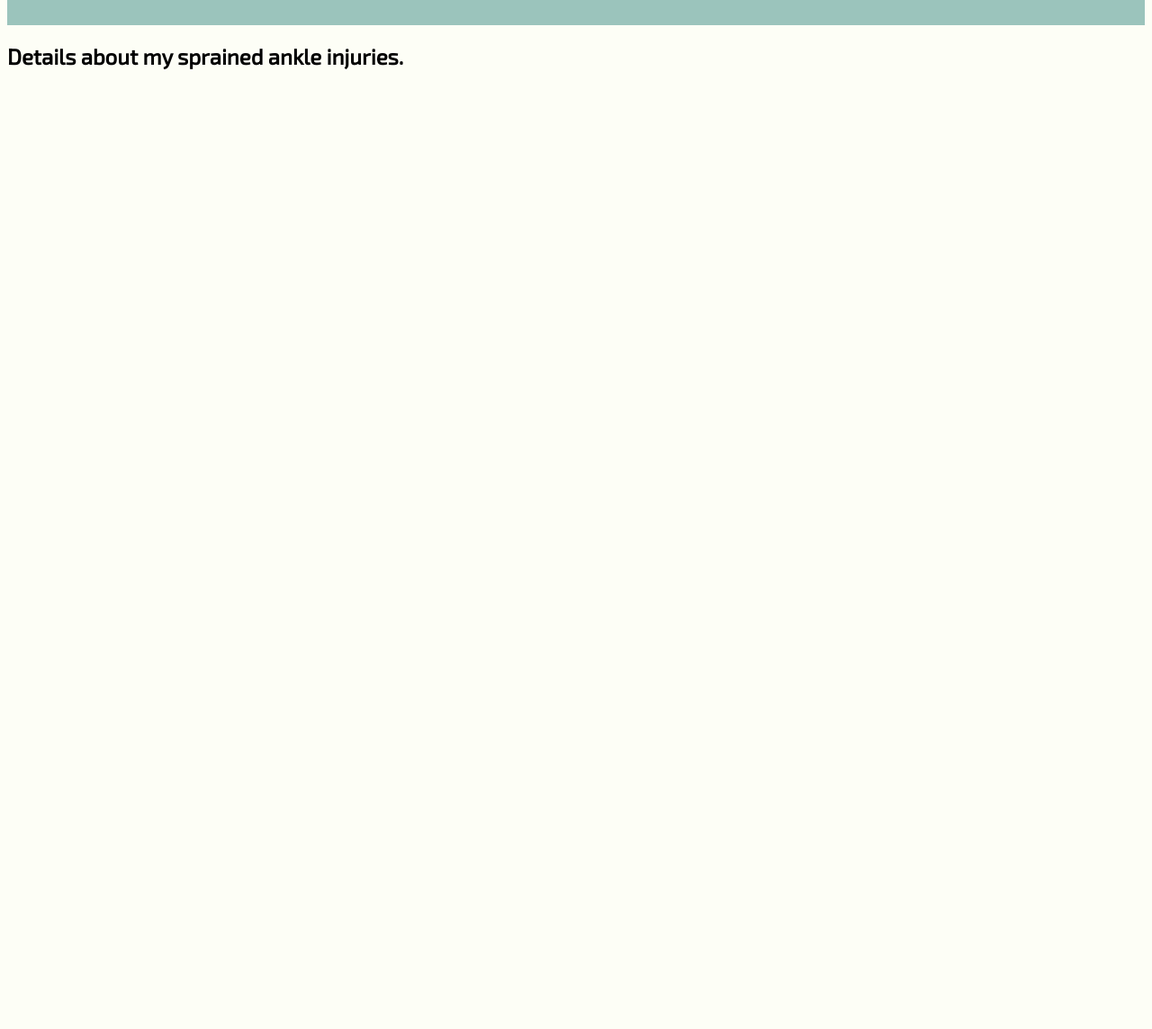
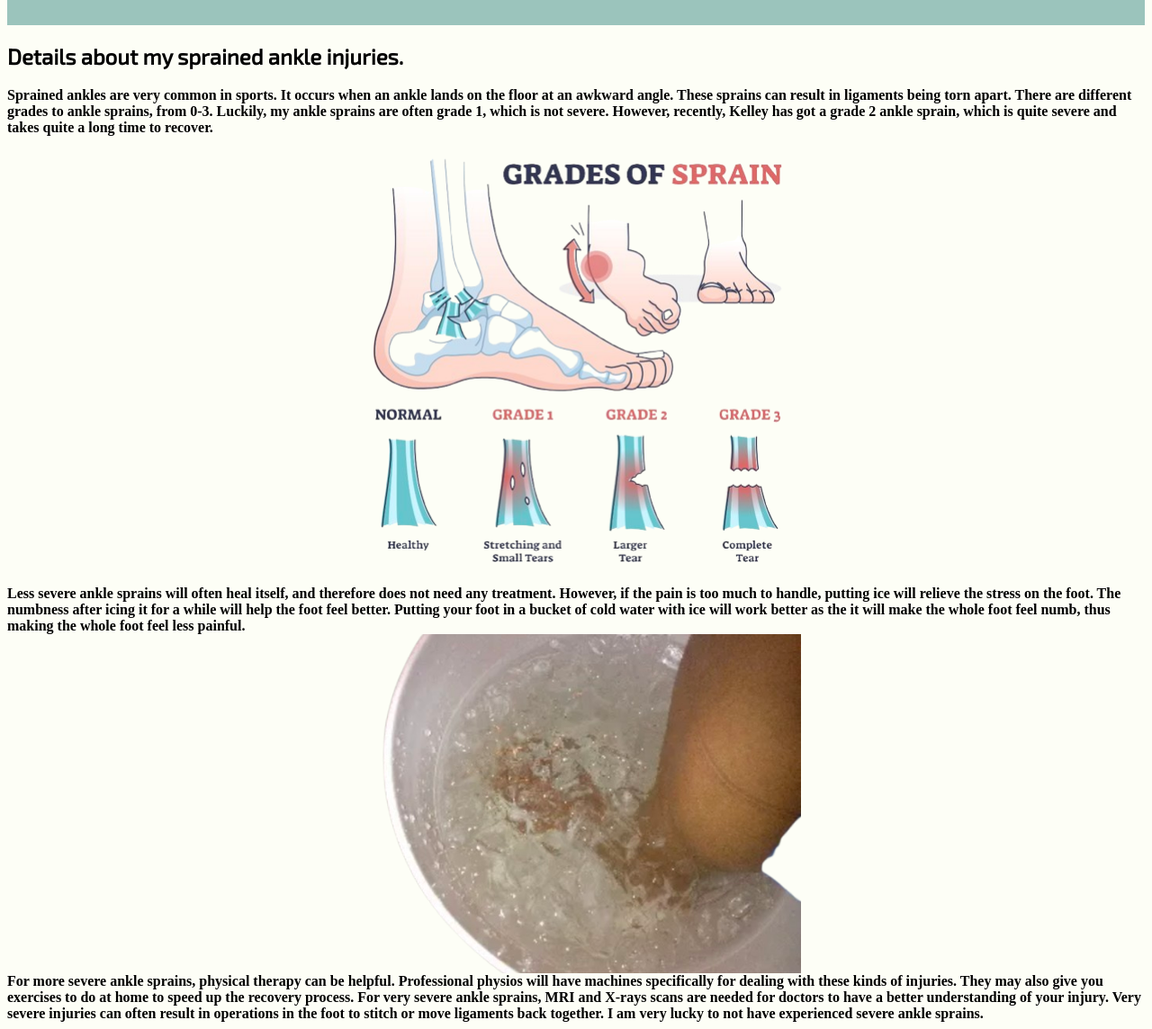
Before and after one commit to aidenthegoat111/aiden.github.io, a plain HTML site: page sprained-ankle.html in a window 1280 px wide. Shown: the part 80-1224 px from the top of the page at 90% size. Before the commit the page ends 800 px from the top, so only its background shows below. Drawn offline with nearby package versions, Linux system fonts and the light colour scheme; a web font is replaced by a local one.

Commit message:
I finished my website. Today I added content to my 3 pages and added pictures to show my journey through these injuries. I also checked to see if my animations and buttons work accurately.

```diff
--- a/sprained-ankle.html
+++ b/sprained-ankle.html
@@ -16,7 +16,42 @@
     <h2>Details about my sprained ankle injuries.</h2>
 
     <div class="content">
+      Sprained ankles are very common in sports.
+      It occurs when an ankle lands on the floor at an awkward angle.
+      These sprains can result in ligaments being torn apart.
+      There are different grades to ankle sprains, from 0-3.
+      Luckily, my ankle sprains are often grade 1, which is not severe.
+      However, recently, Kelley has got a grade 2 ankle sprain,
+      which is quite severe and takes quite a long time to recover.
+    </div>
 
+    <div class="flexbox">
+      <img class="hover-animate" src="assets/ankle sprain grades.png" alt="Meniscus Tear">
+    </div>
+
+    <div class="content">
+      Less severe ankle sprains will often heal itself,
+      and therefore does not need any treatment.
+      However, if the pain is too much to handle,
+      putting ice will relieve the stress on the foot.
+      The numbness after icing it for a while will help the foot feel better.
+      Putting your foot in a bucket of cold water with ice will work better as the it will make the whole foot feel numb,
+      thus making the whole foot feel less painful.
+    </div>
+
+    <div class="flexbox">
+      <img class="hover-animate" src="assets/cold bath.png" alt="Meniscus Tear">
+    </div>
+
+    <div class="content">
+      For more severe ankle sprains,
+      physical therapy can be helpful.
+      Professional physios will have machines specifically for dealing with these kinds of injuries.
+      They may also give you exercises to do at home to speed up the recovery process.
+      For very severe ankle sprains,
+      MRI and X-rays scans are needed for doctors to have a better understanding of your injury.
+      Very severe injuries can often result in operations in the foot to stitch or move ligaments back together.
+      I am very lucky to not have experienced severe ankle sprains.
     </div>
   </body>
 </html>
```
Also changed, not shown: meniscus-tear.html (+29 -5 lines), stitches.html (+23 -1 lines), assets/ankle sprain grades.png (added), assets/cold bath.png (added), assets/cold therapy.png (added), assets/crutches.webp (added), assets/my stitches.jpg (added), 2 other files.
